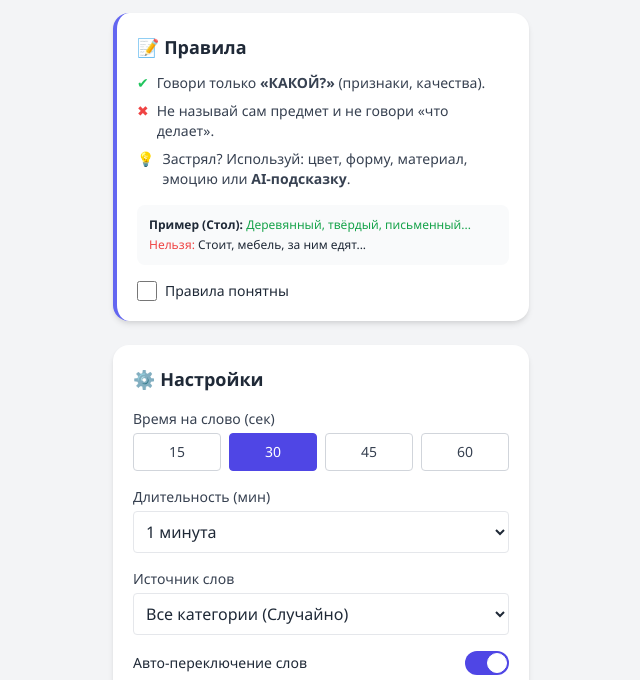
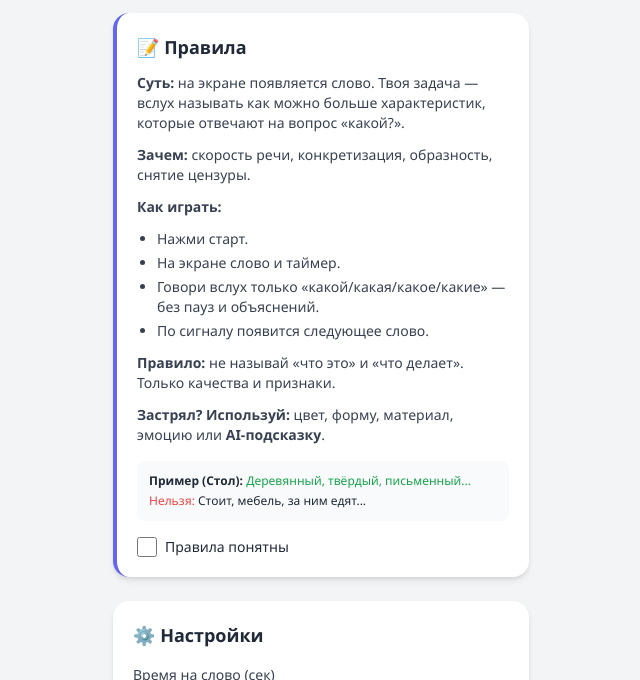
Before and after one commit to proimprove/word-trainers, a plain HTML site: page index.html in a window 1280 px wide. Shown: the part 71-751 px from the top of the page, without its empty margins (319-959 px from the left). Drawn offline with nearby package versions, Linux system fonts and the light colour scheme.

Commit message:
index.html

```diff
--- a/index.html
+++ b/index.html
@@ -112,20 +112,23 @@
         <!-- Rules Card -->
         <div class="card p-5 mb-6 border-l-4 border-indigo-500">
             <h2 class="font-bold text-lg mb-3">📝 Правила</h2>
-            <ul class="space-y-2 text-sm text-gray-700">
-                <li class="flex items-start">
-                    <span class="mr-2 text-green-500">✔</span>
-                    <span>Говори только <b>«КАКОЙ?»</b> (признаки, качества).</span>
-                </li>
-                <li class="flex items-start">
-                    <span class="mr-2 text-red-500">✖</span>
-                    <span>Не называй сам предмет и не говори «что делает».</span>
-                </li>
-                <li class="flex items-start">
-                    <span class="mr-2">💡</span>
-                    <span>Застрял? Используй: цвет, форму, материал, эмоцию или <b>AI-подсказку</b>.</span>
-                </li>
-            </ul>
+
+            <div class="space-y-3 text-sm text-gray-700">
+                <p><b>Суть:</b> на экране появляется слово. Твоя задача — вслух называть как можно больше характеристик, которые отвечают на вопрос «какой?».</p>
+                <p><b>Зачем:</b> скорость речи, конкретизация, образность, снятие цензуры.</p>
+
+                <p class="font-bold mt-2">Как играть:</p>
+                <ul class="list-disc pl-5 space-y-1">
+                    <li>Нажми старт.</li>
+                    <li>На экране слово и таймер.</li>
+                    <li>Говори вслух только «какой/какая/какое/какие» — без пауз и объяснений.</li>
+                    <li>По сигналу появится следующее слово.</li>
+                </ul>
+
+                <p><b>Правило:</b> не называй «что это» и «что делает». Только качества и признаки.</p>
+                <p><b>Застрял? Используй:</b> цвет, форму, материал, эмоцию или <b>AI-подсказку</b>.</p>
+            </div>
+
             <div class="mt-4 p-3 bg-gray-50 rounded-lg text-xs">
                 <p><b>Пример (Стол):</b> <span class="text-green-600">Деревянный, твёрдый, письменный...</span></p>
                 <p class="mt-1"><span class="text-red-500">Нельзя:</span> Стоит, мебель, за ним едят...</p>
```
